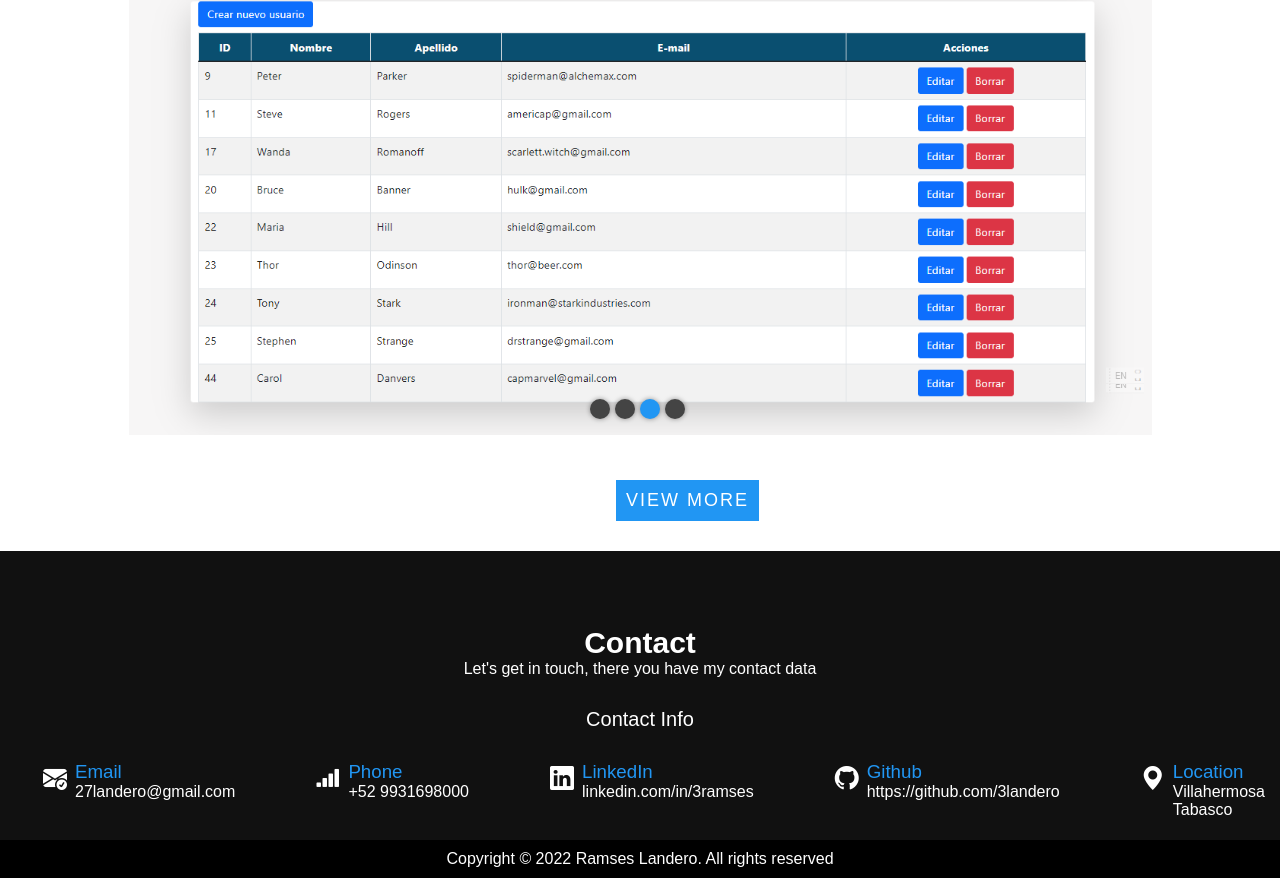
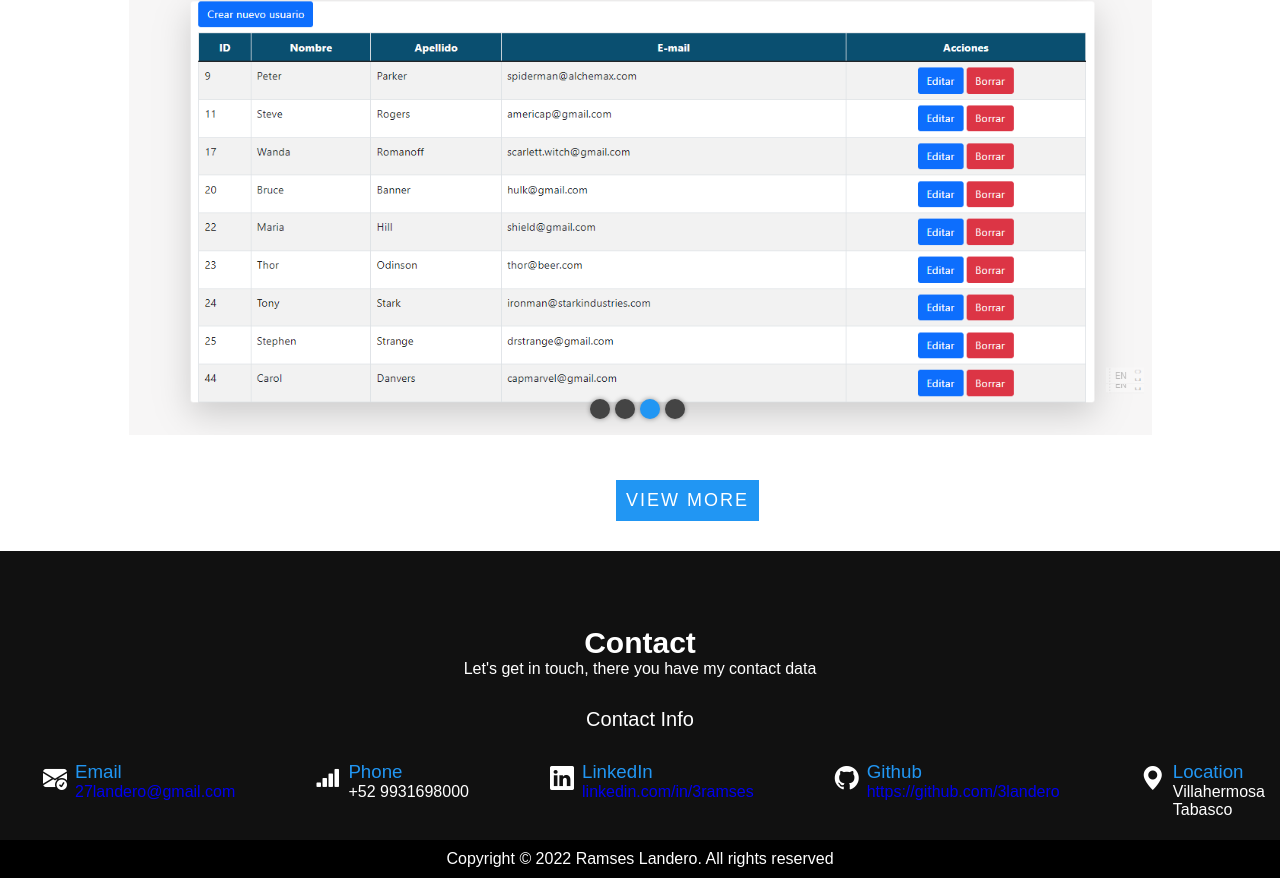
Before and after one commit to 3landero/landing-page, a plain HTML site: page index.html in a window 1280 px wide. Shown: the part 2881-3759 px from the top of the page. Drawn offline with nearby package versions, Linux system fonts and the light colour scheme.

Commit message:
coma eliminada

```diff
--- a/CSS/styles.css
+++ b/CSS/styles.css
@@ -397,7 +397,7 @@ img{
 .contactInfoBx .box .text a{
     text-decoration: none;
 }
-.contactInfoBx .box .text a:visited, a:link{
+.contactInfoBx .box .text a:visited a:link{
     color: #fff;
     text-decoration: none;
 }
```
